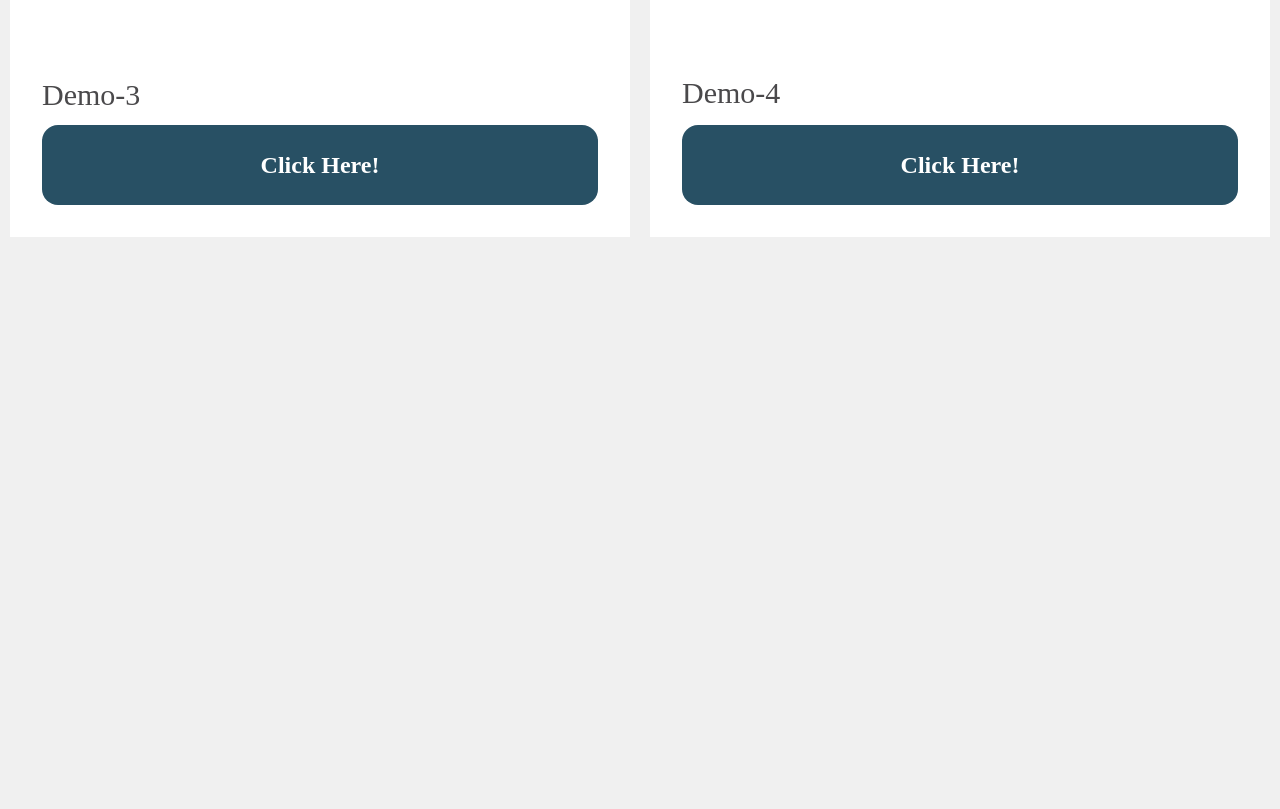
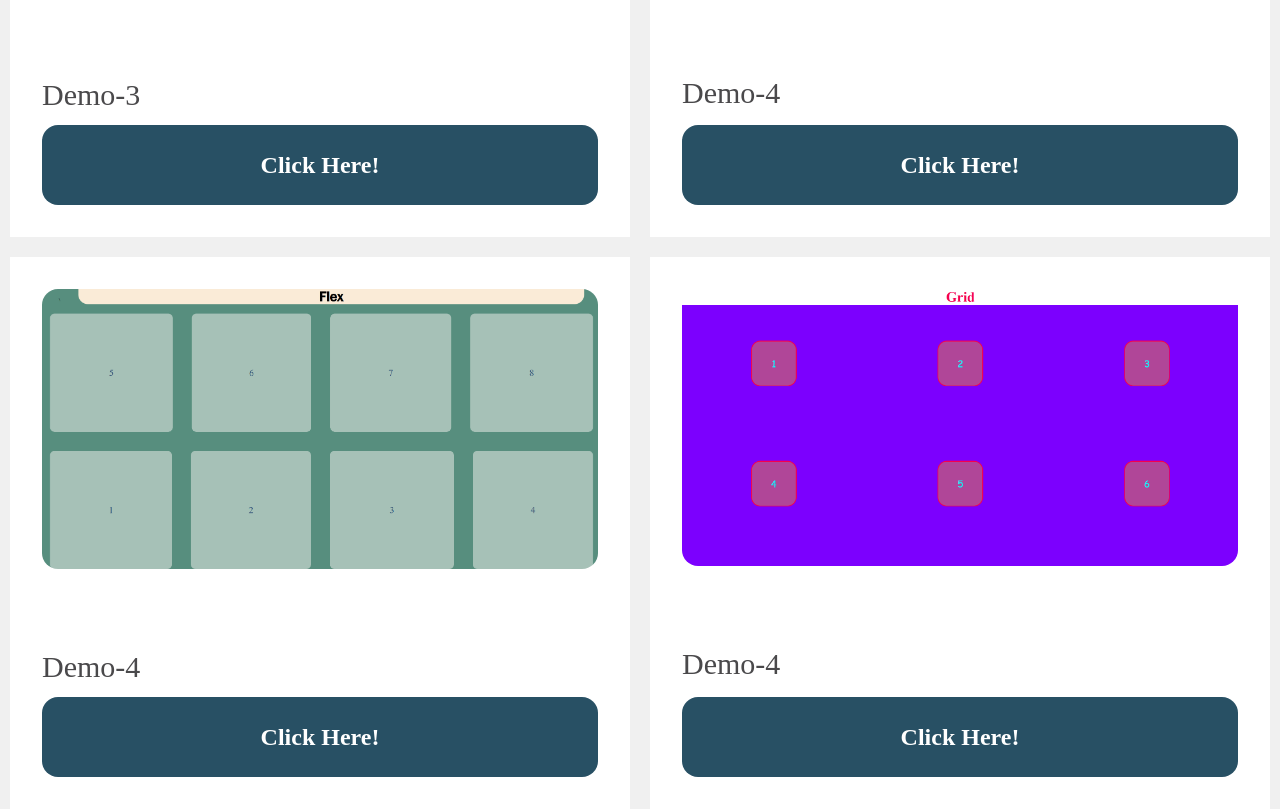
Before and after one commit to PrathamZWT/basic-html-css-demo, a plain HTML site: page index.html in a window 1280 px wide. Shown: the part 1132-1941 px from the top of the page. Before the commit the page ends 1369 px from the top, so only its background shows below. Drawn offline with Linux system fonts and the light colour scheme.

Commit message:
Update index.html

```diff
--- a/index.html
+++ b/index.html
@@ -47,7 +47,7 @@
                         <a class="click-here" href="./Demo-3/index.html">Click Here!</a>
                     </div>
                 </div>
-                                <div class="cards">
+                <div class="cards">
                     <a class="card-image-a" href="./Demo-4/index.html">
                         <img class="card-image" src="./Demo-4/assets/images/Demo-4.png" alt="Demo-4">
                     </a>
@@ -56,6 +56,24 @@
                         <a class="click-here" href="./Demo-4/index.html">Click Here!</a>
                     </div>
                 </div>
+                 <div class="cards">
+                    <a class="card-image-a" href="./Demo-5-flex/index.html">
+                        <img class="card-image" src="./Demo-5-flex/assets/images/Demo-5.png" alt="Demo-4">
+                    </a>
+                    <div class="card-content">
+                        <a class="card-content-heading" href="./Demo-5-flex/index.html">Demo-4</a>
+                        <a class="click-here" href="./Demo-5-flex/index.html">Click Here!</a>
+                    </div>
+                </div>
+                <div class="cards">
+                    <a class="card-image-a" href="./Demo-6-grid/index.html">
+                        <img class="card-image" src="./Demo-6-grid/assets/images/Demo-6.png" alt="Demo-4">
+                    </a>
+                    <div class="card-content">
+                        <a class="card-content-heading" href="./Demo-6-grid/index.html">Demo-4</a>
+                        <a class="click-here" href="./Demo-6-grid/index.html">Click Here!</a>
+                    </div>
+                </div>
             </div>
         </main>
     </div>
```
